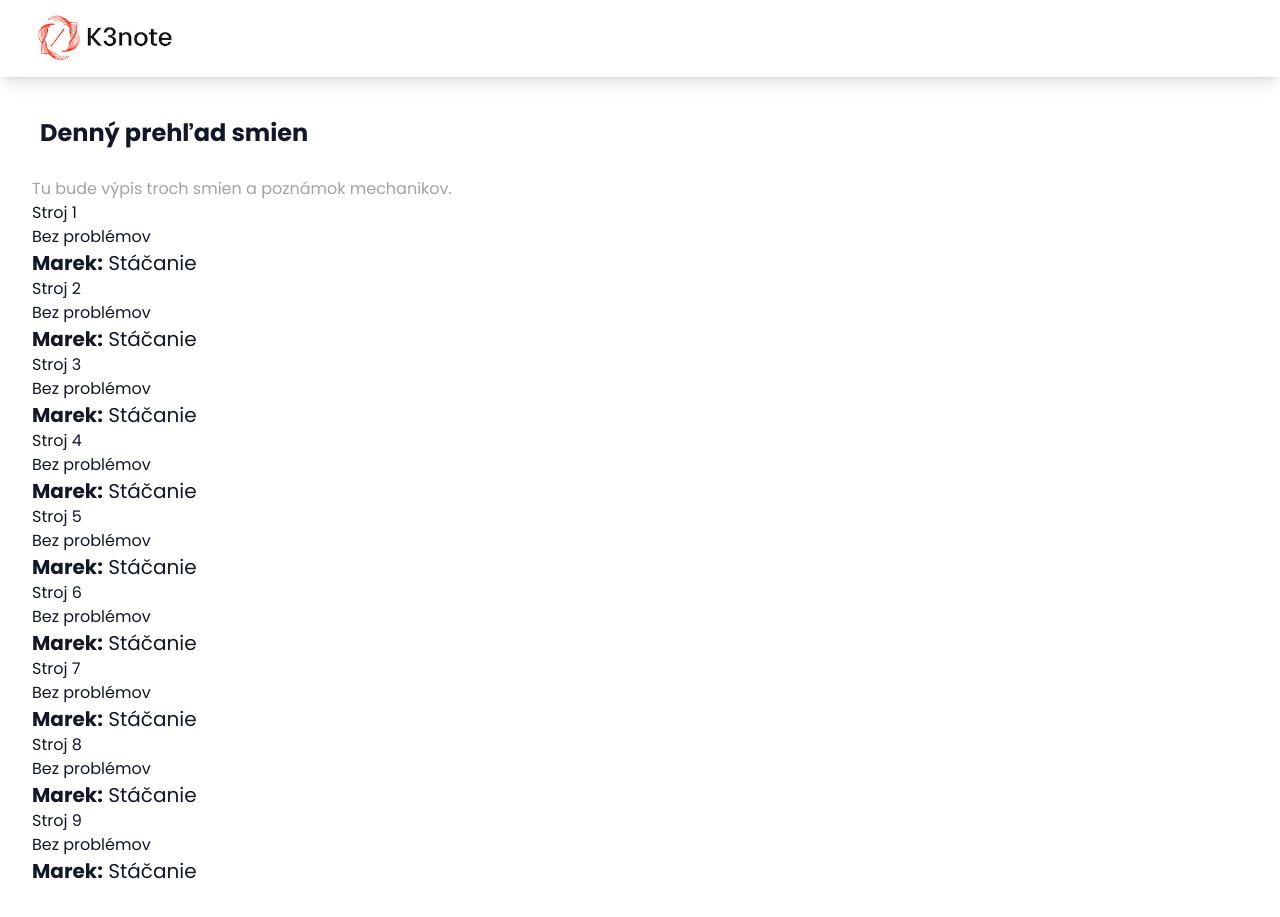
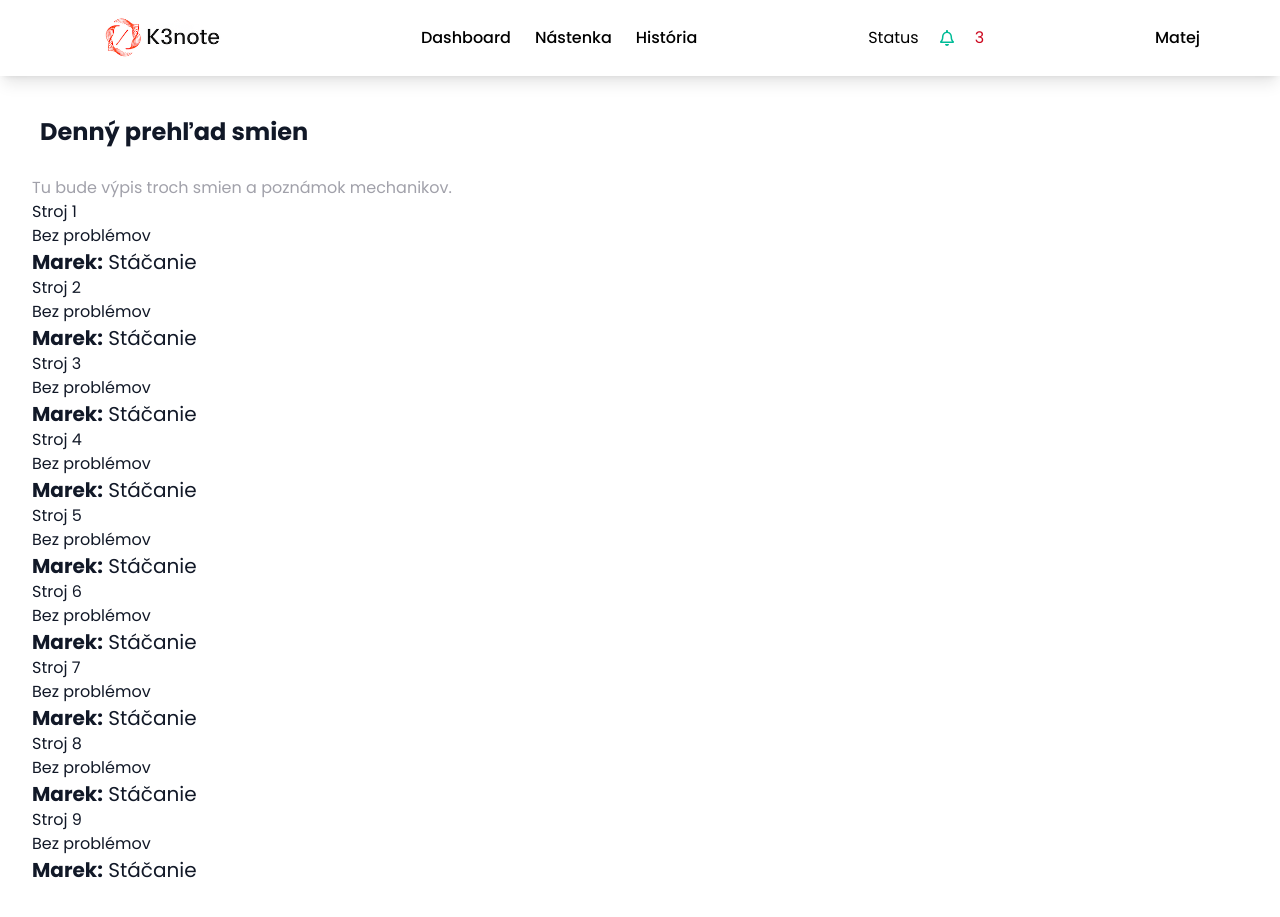
Before and after one commit to Cerw3xo/k3note, a Next.js app: page /dashboard in a window 1280 px wide. Built offline with nearby package versions, Linux system fonts and the light colour scheme.

Commit message:
AppHeader component with notification badge

```diff
--- a/package.json
+++ b/package.json
@@ -11,7 +11,8 @@
   "dependencies": {
     "next": "15.3.5",
     "react": "^19.0.0",
-    "react-dom": "^19.0.0"
+    "react-dom": "^19.0.0",
+    "react-icons": "^5.5.0"
   },
   "devDependencies": {
     "@eslint/eslintrc": "^3",
@@ -21,8 +22,8 @@
     "autoprefixer": "^10.4.21",
     "eslint": "^9",
     "eslint-config-next": "15.3.5",
+    "postcss": "^8.4.32",
     "tailwindcss": "^3.4.14",
-    "postcss": "^8.4.32",
     "typescript": "^5"
   }
 }
--- a/src/app/components/AppHeader.tsx
+++ b/src/app/components/AppHeader.tsx
@@ -1,14 +1,40 @@
+"use client";
+
 import Image from "next/image";
+import { useState } from "react";
+import { FaRegBell } from "react-icons/fa";
 
 export default function AppHeader() {
+  const [notificationCount, setNotificationCount] = useState(3);
+
   return (
-    <header className="bg-white shadow-lg p-2">
+    <header className="bg-white shadow-lg px-20 py-3 flex items-center justify-between">
       <Image
         src="/images/image.png"
-        width={200}
+        width={170}
         height={100}
         alt="logo"
       />
+
+      <div>
+        <nav>
+          <ul className="flex gap-x-6 text-md font-medium">
+            <li> Dashboard</li>
+            <li> Nástenka</li>
+            <li> História</li>
+          </ul>
+        </nav>
+      </div>
+
+      <div className="flex items-center gap-x-5">
+        <p>Status</p>
+        <FaRegBell className="w-4 h-4 text-k3-green" />
+        <p className="text-k3-red">{notificationCount}</p>
+      </div>
+
+      <div>
+        <p className="flex text-md font-medium">Matej</p>
+      </div>
     </header>
   );
 }
```
Also changed, not shown: 1 other file (tests, documents, lock files or other folders).
